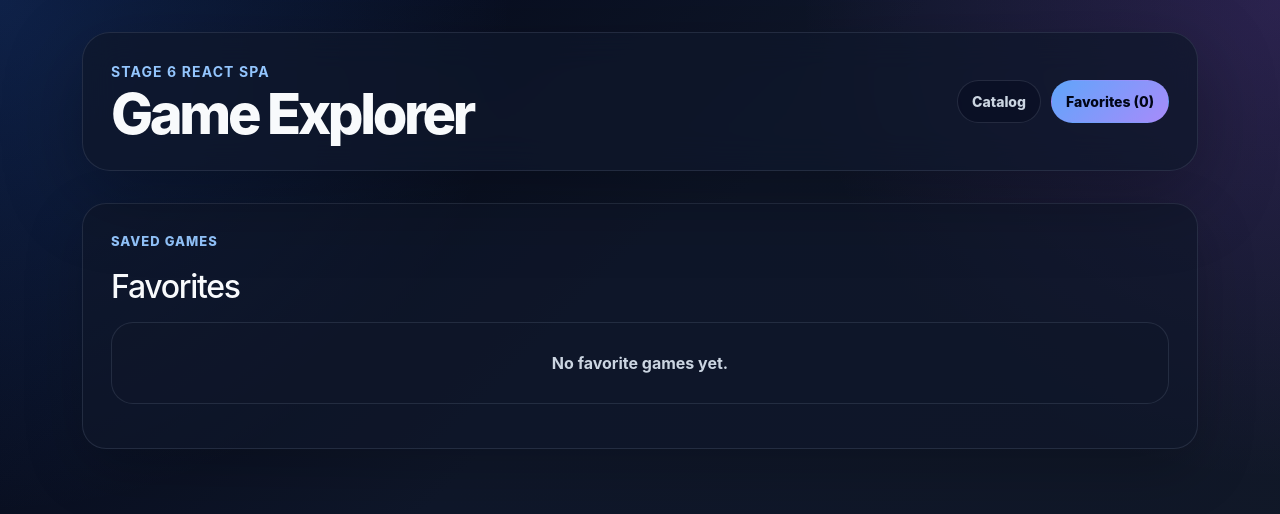
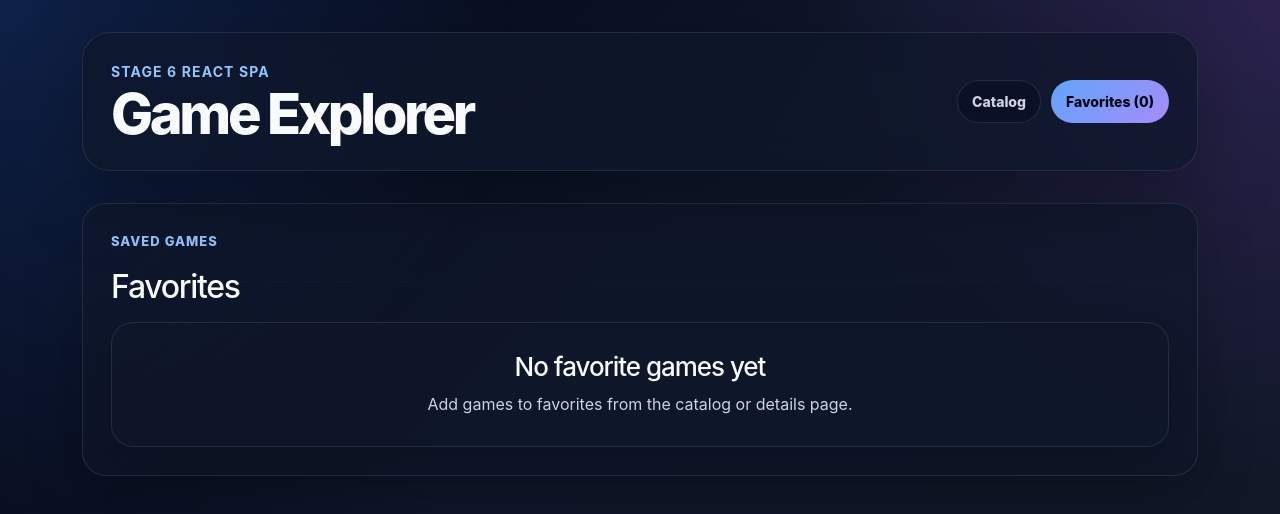
Before and after one commit to He8eco/frontend-workflow-lab, a React (Vite) app in the folder game-explorer/: page /favorites in a window 1280 px wide. Shown: the top 514 px of the page. Built offline with nearby package versions, Linux system fonts and the light colour scheme; no server answers; the database is empty.

Commit message:
refactor: improve ui states

```diff
--- /dev/null
+++ b/game-explorer/src/components/CatalogState.jsx
@@ -0,0 +1,44 @@
+import { Alert, Button, Spinner } from 'react-bootstrap'
+
+export function CatalogState({
+  type = 'empty',
+  title,
+  message,
+  actionLabel,
+  onAction,
+}) {
+  const isLoading = type === 'loading'
+  const isError = type === 'error'
+
+  return (
+    <Alert
+      className={`catalog-state catalog-state--${type}`}
+      variant={isError ? 'danger' : 'dark'}
+    >
+      {isLoading && (
+        <Spinner
+          className="catalog-state__spinner"
+          animation="border"
+          role="status"
+        >
+          <span className="visually-hidden">Loading...</span>
+        </Spinner>
+      )}
+
+      <div className="catalog-state__content">
+        {title && <h2>{title}</h2>}
+        {message && <p>{message}</p>}
+
+        {actionLabel && onAction && (
+          <Button
+            className="catalog-state__button"
+            type="button"
+            onClick={onAction}
+          >
+            {actionLabel}
+          </Button>
+        )}
+      </div>
+    </Alert>
+  )
+}
--- a/game-explorer/src/pages/CatalogPage.jsx
+++ b/game-explorer/src/pages/CatalogPage.jsx
@@ -1,6 +1,7 @@
 import { useState } from 'react'
 import { GameList } from '../components/GameList'
 import { GameControls } from '../components/GameControls'
+import { CatalogState } from '../components/CatalogState'
 
 export function CatalogPage({
   games,
@@ -94,13 +95,31 @@ export function CatalogPage({
   let catalogContent
 
   if (loading) {
-    catalogContent = <p className="catalog-message">Loading games...</p>
+    catalogContent = (
+      <CatalogState
+        type="loading"
+        title="Loading games"
+        message="Please wait while the catalog is loading"
+      />
+    )
   } else if (error) {
     catalogContent = (
-      <p className="catalog-message catalog-message--error">{error}</p>
+      <CatalogState
+        type="error"
+        title="Failed to load games"
+        message={error}
+      />
     )
   } else if (sortedGames.length === 0) {
-    catalogContent = <p className="catalog-message">No games found</p>
+    catalogContent = (
+      <CatalogState
+        type="empty"
+        title="No games found"
+        message="Try changing your search or filters."
+        actionLabel={hasActiveControls ? 'Reset controls' : undefined}
+        onAction={hasActiveControls ? handleResetControls : undefined}
+      />
+    )
   } else {
     catalogContent = (
       <GameList
--- a/game-explorer/src/pages/FavoritesPage.jsx
+++ b/game-explorer/src/pages/FavoritesPage.jsx
@@ -1,5 +1,5 @@
 import { GameList } from '../components/GameList'
-
+import { CatalogState } from '../components/CatalogState'
 export function FavoritesPage({
   games,
   loading,
@@ -14,13 +14,29 @@ export function FavoritesPage({
   let favoritesContent
 
   if (loading) {
-    favoritesContent = <p className="catalog-message">Loading games...</p>
+    favoritesContent = (
+      <CatalogState
+        type="loading"
+        title="Loading favorites"
+        message="Please wait while your saved games are loading."
+      />
+    )
   } else if (error) {
     favoritesContent = (
-      <p className="catalog-message catalog-message--error">{error}</p>
+      <CatalogState
+        type="error"
+        title="Failed to load favorites"
+        message={error}
+      />
     )
   } else if (favoriteGames.length === 0) {
-    favoritesContent = <p className="catalog-message">No favorite games yet.</p>
+    favoritesContent = (
+      <CatalogState
+        type="empty"
+        title="No favorite games yet"
+        message="Add games to favorites from the catalog or details page."
+      />
+    )
   } else {
     favoritesContent = (
       <GameList
--- a/game-explorer/src/pages/GameDetailsPage.jsx
+++ b/game-explorer/src/pages/GameDetailsPage.jsx
@@ -1,9 +1,10 @@
 import { Link, useParams } from 'react-router'
+import { CatalogState } from '../components/CatalogState'
 
 export function GameDetailsPage({
   games,
+  loading,
   error,
-  loading,
   favorites,
   onToggleFavorite,
 }) {
@@ -13,14 +14,20 @@ export function GameDetailsPage({
     return String(game.id) === id
   })
 
-  const isFavorite = favorites.includes(game.id)
-
   if (loading) {
-    return <p className="catalog-message">Loading game...</p>
+    return (
+      <CatalogState
+        type="loading"
+        title="Loading game"
+        message="Please wait while game details are loading."
+      />
+    )
   }
 
   if (error) {
-    return <p className="catalog-message catalog-message--error">{error}</p>
+    return (
+      <CatalogState type="error" title="Failed to load game" message={error} />
+    )
   }
 
   if (!game) {
@@ -30,17 +37,16 @@ export function GameDetailsPage({
           ← Back to catalog
         </Link>
 
-        <section className="details-card">
-          <p className="page-eyebrow">Not found</p>
-          <h2>Game not found</h2>
-          <p className="details-description">
-            This game does not exist or is not available.
-          </p>
-        </section>
+        <CatalogState
+          type="not-found"
+          title="Game not found"
+          message="This game does not exist or is not available."
+        />
       </main>
     )
   }
 
+  const isFavorite = favorites.includes(game.id)
   return (
     <main className="details-page">
       <Link className="back-link" to="/">
--- a/game-explorer/src/pages/NotFoundPage.jsx
+++ b/game-explorer/src/pages/NotFoundPage.jsx
@@ -1,13 +1,17 @@
 import { Link } from 'react-router'
+import { CatalogState } from '../components/CatalogState'
 
 export function NotFoundPage() {
   return (
     <main className="not-found-page">
       <p className="page-eyebrow">404</p>
       <h2>Page not found</h2>
-      <p className="catalog-message">
-        The page you are looking for does not exist.
-      </p>
+
+      <CatalogState
+        type="not-found"
+        title="This page does not exist"
+        message="Check the URL or go back to the catalog."
+      />
 
       <Link className="back-link" to="/">
         ← Back to catalog
--- a/game-explorer/src/styles/components/_buttons.scss
+++ b/game-explorer/src/styles/components/_buttons.scss
@@ -28,7 +28,7 @@
   }
 }
 
-.favorite-button.btn {
+.favorite-button {
   border: 1px solid rgba(148, 163, 184, 0.2);
   padding: 9px $space-4;
   color: $color-text;
--- /dev/null
+++ b/game-explorer/src/styles/components/_catalog-state.scss
@@ -0,0 +1,68 @@
+@use '../variables' as *;
+@use '../mixins' as *;
+
+.catalog-state.alert {
+  display: grid;
+  justify-items: center;
+  gap: $space-6;
+  margin: 0;
+  padding: $space-10;
+  border: 1px solid $border-soft;
+  border-radius: $radius-lg;
+  color: $color-muted;
+  text-align: center;
+  background: $color-surface-light;
+  box-shadow: $shadow-card;
+}
+
+.catalog-state--error.alert {
+  border-color: rgba(248, 113, 113, 0.32);
+  color: $color-danger-soft;
+  background: rgba(127, 29, 29, 0.24);
+}
+
+.catalog-state__spinner {
+  width: 42px;
+  height: 42px;
+  color: $color-primary;
+}
+
+.catalog-state__content {
+  display: grid;
+  justify-items: center;
+  gap: $space-3;
+}
+
+.catalog-state__content h2 {
+  margin: 0;
+  color: $color-text;
+  font-size: 26px;
+  letter-spacing: -0.04em;
+}
+
+.catalog-state__content p {
+  max-width: 520px;
+  margin: 0;
+  color: inherit;
+  line-height: 1.6;
+}
+
+.catalog-state__button.btn {
+  min-height: 42px;
+  margin-top: $space-2;
+  border: 0;
+  border-radius: $radius-sm;
+  padding: 0 $space-7;
+  color: $color-bg;
+  font-weight: 800;
+  box-shadow: $shadow-button;
+
+  @include accent-gradient;
+
+  &:hover,
+  &:focus {
+    color: $color-bg;
+    transform: translateY(-1px);
+    box-shadow: $shadow-button-hover;
+  }
+}
--- a/game-explorer/src/styles/index.scss
+++ b/game-explorer/src/styles/index.scss
@@ -14,3 +14,4 @@
 @use './components/gamecard';
 @use './components/buttons';
 @use './components/messages';
+@use './components/catalog-state';
```
Also changed, not shown: 2 other files (tests, documents, lock files or other folders).
